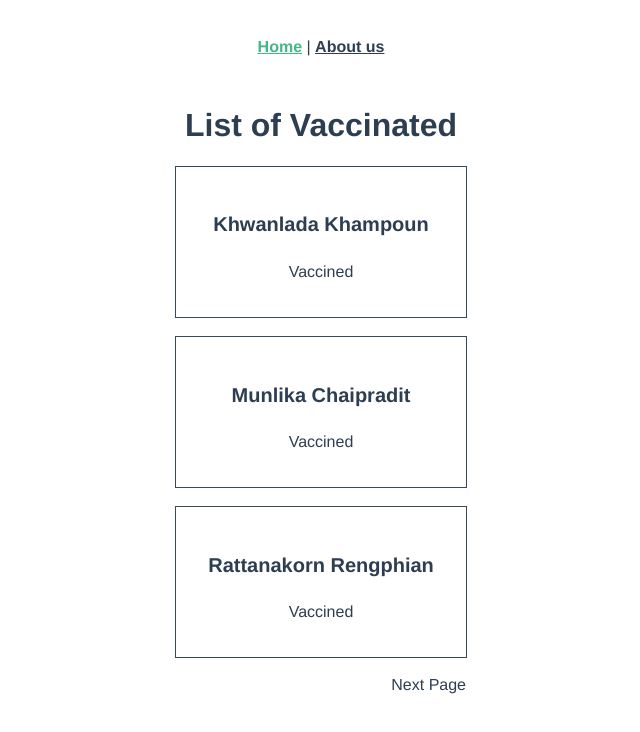
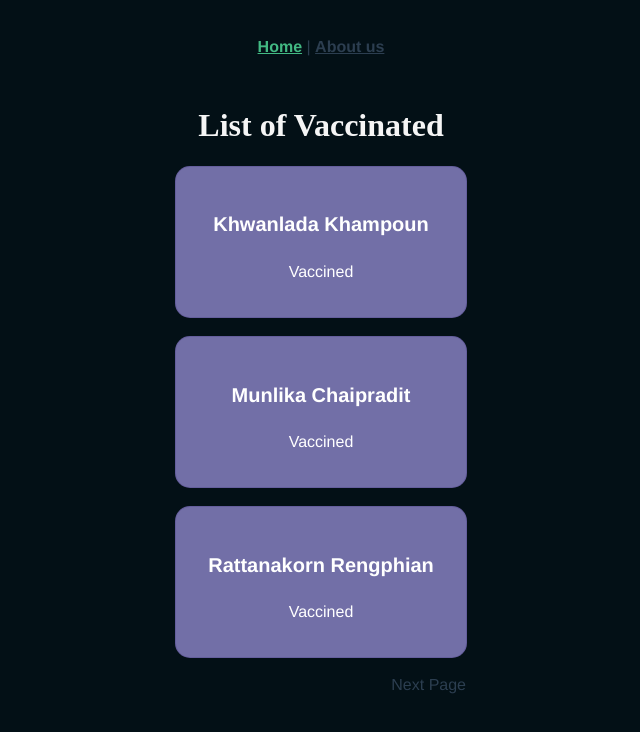
Before and after one commit to munlikaCh/SE331-2021-Project, a Vue app: page /home in a window 1280 px wide. Shown: the top 732 px of the page, without its empty margins (319-959 px from the left). Built offline with nearby package versions, Linux system fonts and the light colour scheme; data requests are answered from the project's data file.

Commit message:
BG ka
Signed-off-by: munlikaCh <munlika_ch@cmu.ac.th>

```diff
--- a/src/App.vue
+++ b/src/App.vue
@@ -41,8 +41,16 @@ export default {
   -moz-osx-font-smoothing: grayscale;
   text-align: center;
   color: #2c3e50;
+  background-size: full;
 }
-
+html,
+body{
+  background-color: #031016;
+}
+h1{
+  color: whitesmoke;
+  font-family: auto;
+}
 #nav {
   padding: 30px;
 }
--- a/src/components/EventCard.vue
+++ b/src/components/EventCard.vue
@@ -28,16 +28,19 @@ export default {
 
 <style scoped>
 .event-card {
+  border-radius: 15px;
   padding: 20px;
   width: 250px;
   cursor: pointer;
-  border: 1px solid #39495c;
+  border: 1px solid #615899bd;
   margin-bottom: 18px;
+  background-color: #9a91dbbd;
+  color: white;
 }
 
 .event-card:hover {
   transform: scale(1.01);
-  box-shadow: 0 3px 12px 0 rgba(0, 0, 0, 0.2);
+  box-shadow: 0 3px 12px 0 #7166b6a1;
 }
 
 .event-link {
--- a/src/views/About.vue
+++ b/src/views/About.vue
@@ -6,6 +6,6 @@
        <img src="https://i2.fpic.cc/file/img-b1/2021/08/14/IMG_2729.md.png" alt="IMG_2729.png" border="0" />
       </div>
 
-    <h3>©SAMNHO</h3>
+    <h3 style="color:white">©SAMNHO</h3>
   </div>
 </template>
--- a/src/views/DocComm.vue
+++ b/src/views/DocComm.vue
@@ -4,13 +4,13 @@
   </div>
   <br>
   <form class = "review-form" @submit.prevent ="onSubmit">
-        <h3>Doctor's Comment</h3>
+        <h2>Doctor's Comment</h2>
 
-        <label for="name">Name:</label>
-        <input id="name" v-model="name">
+        <label for="name" style="font-size:18px" >Name:</label>
+        <input id="name" v-model="name" >
         <br>
         <br>
-        <label for="review">Review:</label>
+        <label for="review" style="font-size:18px">Review:</label>
         <textarea id ="review" v-model="review"></textarea>
         <br>
         <br>
@@ -90,6 +90,7 @@ input {
     width: 100%;
     height: 40px;
     margin-bottom: 20px;
+    font-size: 20px;
 }
 
 label {
@@ -141,7 +142,6 @@ li {
 }
 
 .review-container {
-
     width: 425px;
     padding: 20px;
     background-color: white;
--- a/src/views/EventList.vue
+++ b/src/views/EventList.vue
@@ -111,6 +111,7 @@ export default {
 }
 </script>
 <style scoped>
+
 .events {
   display: flex;
   flex-direction: column;
--- a/src/views/Start.vue
+++ b/src/views/Start.vue
@@ -1,12 +1,11 @@
 <template>
-  <h1>WELCOME TO ||| WEBSITE</h1>
+  <h1>WELCOME TO  &nbsp; | | | &nbsp;  WEBSITE</h1>
   <div class="Start">
-
        <div class="img">
        <img src="https://i2.fpic.cc/file/img-b1/2021/08/14/IMG_2729.md.png" alt="IMG_2729.png" border="0" />
       </div>
 
-        <button @click="GoHome"> Click to go to home page </button>
+        <button class="btstart" @click="GoHome"> Click to go to home page </button>
         <!-- <router-link :to="{ name: 'EventList' }">Home</router-link> -->
   </div>
 </template>
@@ -26,7 +25,7 @@ export default {
 }
 
 </script>
-<style scoped>
+<style>
 .events {
   display: flex;
   flex-direction: column;
@@ -41,7 +40,23 @@ export default {
   text-decoration: none;
   color: #2c3e50;
 }
-
+.btstart{
+    padding: 10px;
+    border: none;
+    background: #8dbfeb;
+    color: #fff;
+    font-weight: 500;
+    border-radius: 4px;
+    cursor: pointer;
+    text-align: center;
+    cursor: pointer;
+    font-weight: bold;
+    font-size: inherit;
+    box-shadow: 1px 1px 3px 0px rgb(0 0 0 / 20%);
+}
+.btstart:hover{
+    background: #5a92c2;
+}
 #page-prev {
   text-align: left;
 }
```
